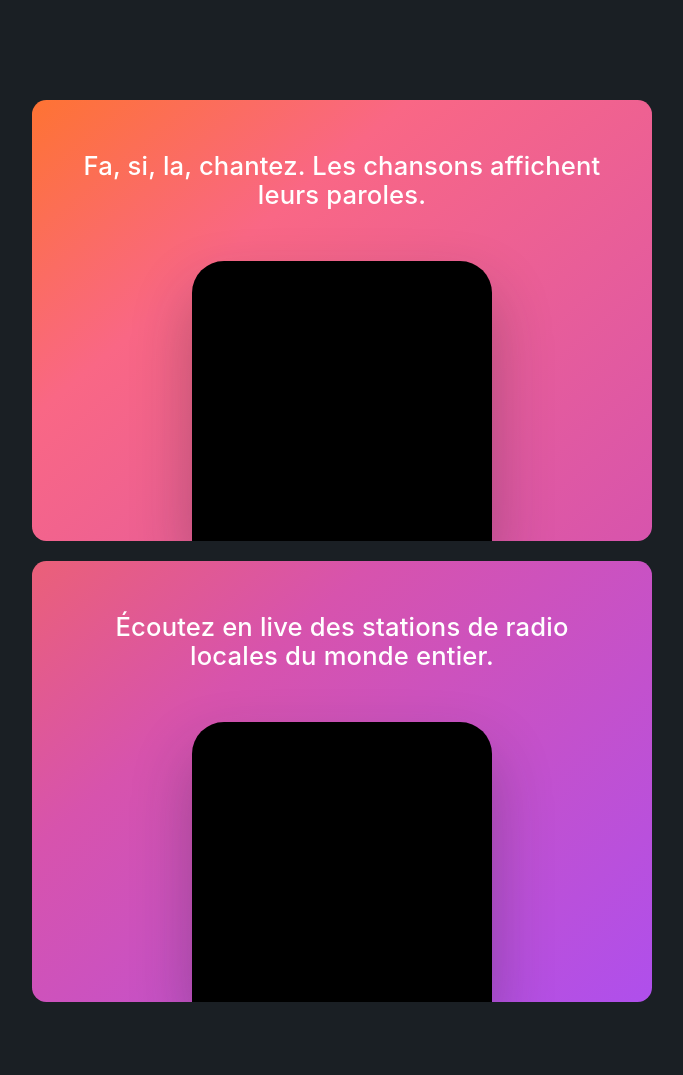
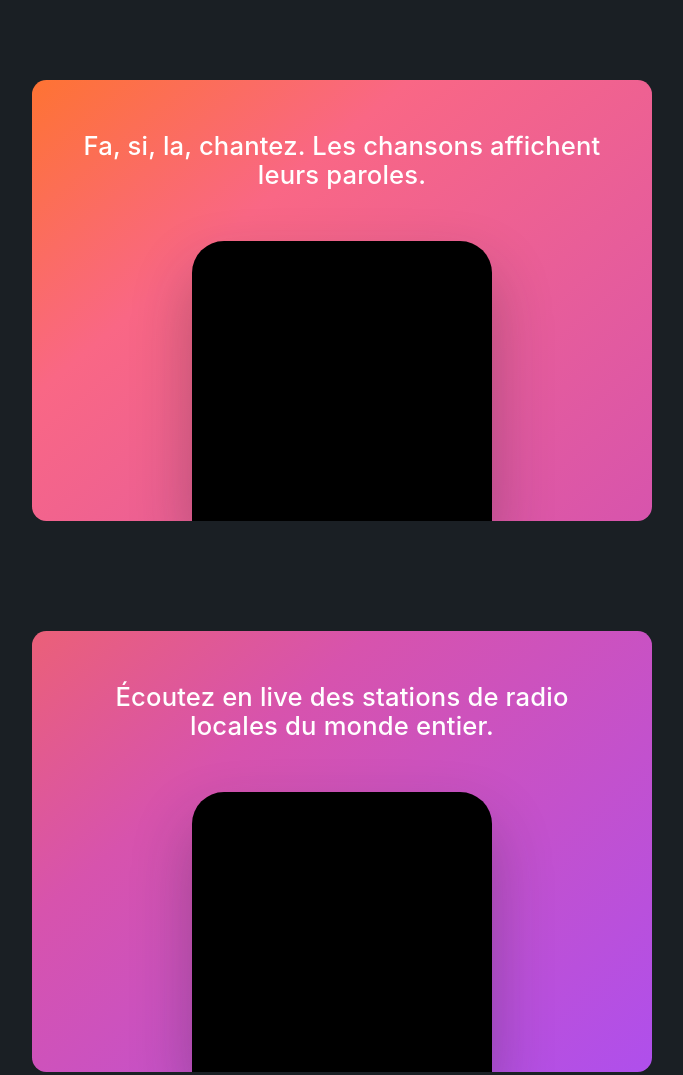
Before and after one commit to yacine/Stacked-cards, a website built with Parcel: page src/index.html in a window 1280 px wide. Shown: the top 1075 px of the page, without its empty margins (298-981 px from the left). Built offline with nearby package versions, Linux system fonts and the light colour scheme; what scrollscene would draw is missing.

Commit message:
⚡  IMPROVE: global refactoring

```diff
--- a/src/cards.scss
+++ b/src/cards.scss
@@ -27,7 +27,7 @@ body {
   font-family: "SF Pro Display", helvetica neue, helvetica, Ubuntu, roboto, noto, segoe ui, arial, sans-serif;
 }
 
-// Layout
+// Cards styling
 // -------------------
 
 .cards {
@@ -36,7 +36,6 @@ body {
   padding-left: 2rem;
   padding-right: 2rem;
   margin: auto;
-  display: flex;
   flex-direction: column;
   align-items: center;
 }
@@ -46,7 +45,6 @@ body {
   width: 100%;
   color: #fff;
   border-radius: .9rem;
-  transform-origin: 50% 50%;
   min-height: 320px;
 
   &-inner {
--- a/src/index.js
+++ b/src/index.js
@@ -1,7 +1,6 @@
 
 import { gsap } from "gsap";
 import { ScrollScene } from 'scrollscene';
-
 
 
 class StackedCards {
@@ -9,19 +8,28 @@ class StackedCards {
     this.cards = document.querySelectorAll(opts.element);
     this.indicators = opts.indicators || false;
     this.pin = opts.pin || 80;
-    this.offset = opts.offset || (this.cards[0].offsetHeight) / 2;
+    this.offset = opts.offset || (this.cards[0].offsetHeight) / 4;
     this.init();
   }
 
 
   // Set styles
   // --------------------------------
-  setStyle(el) {
+  setStyle() {
+    gsap.set(this.cards[0].parentElement, {
+      perspective: 600,
+      position: 'relative'
+    })
     gsap.set(this.cards, {
       position: 'sticky',
       top: this.pin,
+      transformOrigin: '50% 20%',
       marginBottom: this.offset
     })
+
+    // Pervent first card collapse
+    this.cards[0].style.marginTop = `${this.pin}px`;
+
   }
 
   // Scale down timeLine
@@ -31,29 +39,25 @@ class StackedCards {
       paused: true
     });
     timeline
-      .addLabel('in')
       .to(el, {
         ease: 'power1.out',
         scale: .7,
-        y: -20
       })
 
-    return timeline;
+      return timeline;
   }
 
 
   // Creating a card scene
   // --------------------------------
-  CreateCardsScene(el, indicators) {
+  CreateCardsScene(el) {
     return new ScrollScene({
       controller: {
         addIndicators: this.indicators,
       },
       triggerElement: el.nextElementSibling,
-      // offset: -(this.offset),
-      offset: 0,
+      offset: -(this.offset),
       triggerHook: .5,
-        addIndicators: true,
       gsap: {
         timeline: this.cardScaleDownTl(el),
       },
@@ -64,8 +68,6 @@ class StackedCards {
   // Creating scens and binding tweens to all cards
   // ------------------------------------------------
   init() {
-    console.log(this.offset);
-
     this.setStyle();
 
     for (let index = 0; index < this.cards.length - 1; index++) {
@@ -80,7 +82,7 @@ class StackedCards {
 
 new StackedCards({
   element: '.card',
-  indicators: true,
-  pin: 100,
-  offset: 120
+  // pin: 80,
+  // offset: 100,
+  // indicators: true,
 });
```
Also changed, not shown: src/index.html (+1 -0 lines), README.md, dist/index.html.
